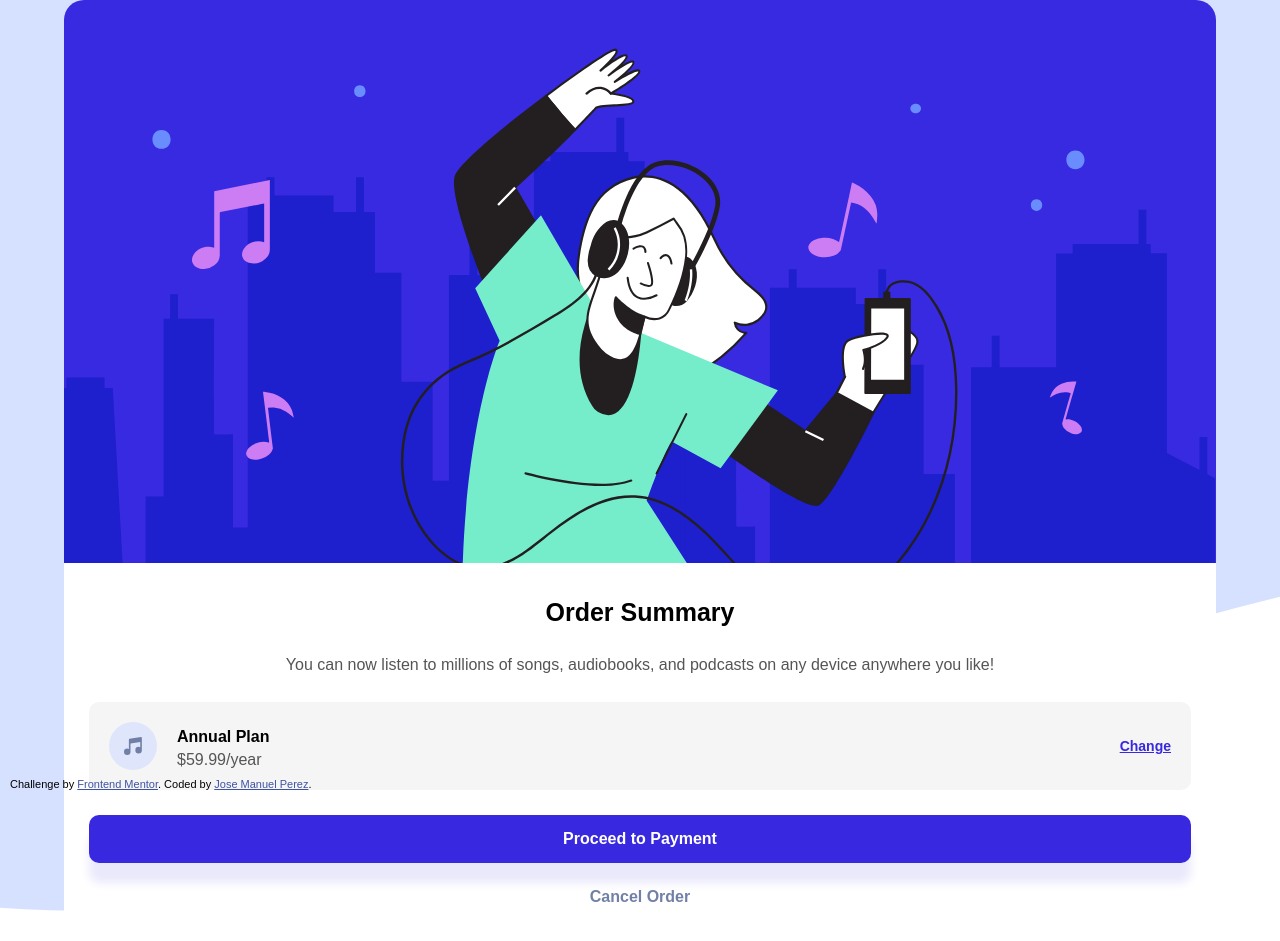
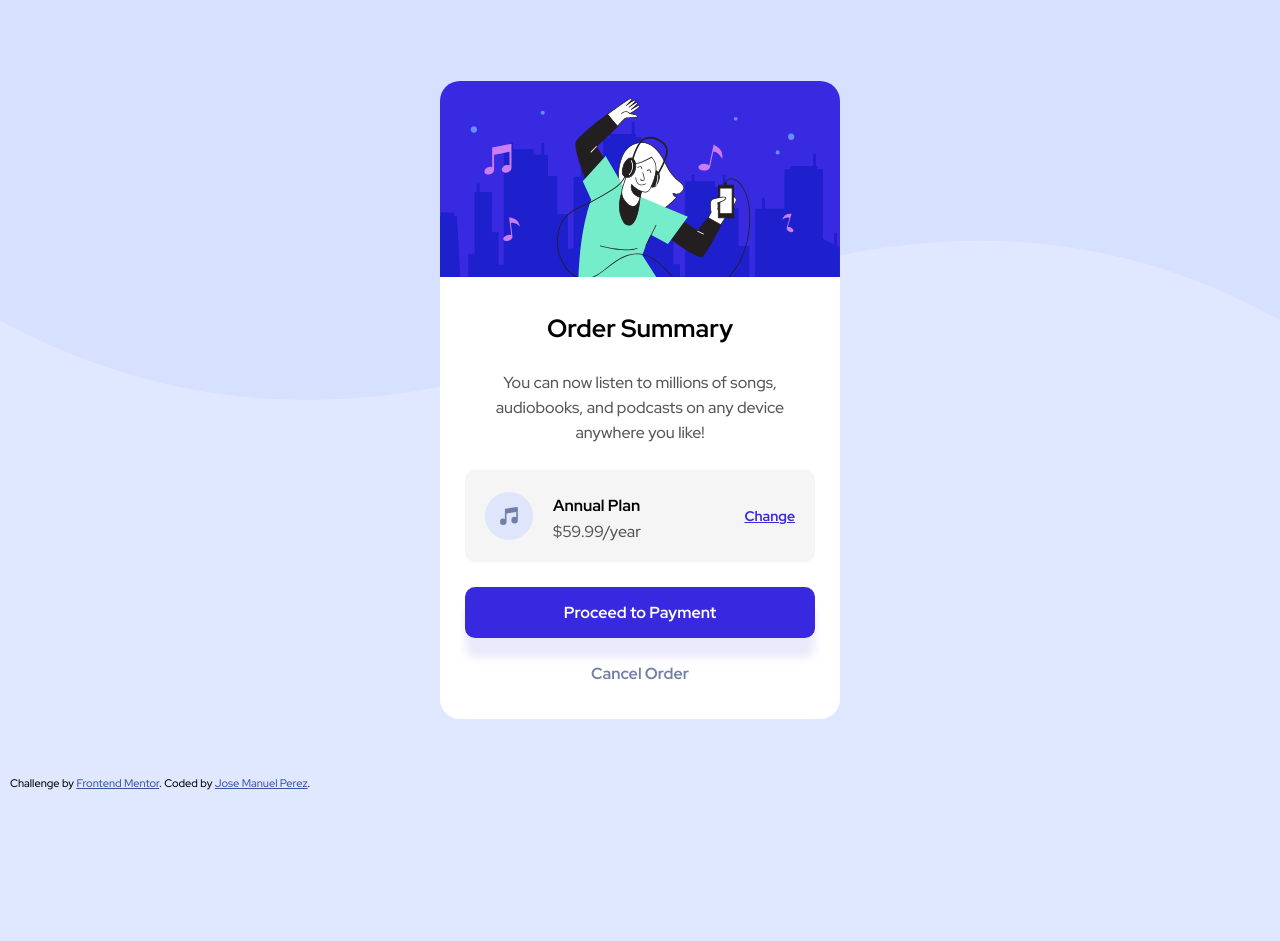
Before and after one commit to jmpevzla/fm-order-summary, a plain HTML site: page index.html in a window 1280 px wide. After the commit the page ends 800 px from the top, so only its background shows below. Drawn offline with Linux system fonts and the light colour scheme.

Commit message:
add red hat font add padding a desc text add media query for .order add background :before y color html tag add media query for html tag background desktop color and pattern

```diff
--- a/index.html
+++ b/index.html
@@ -7,6 +7,9 @@
   <link rel="icon" type="image/png" sizes="32x32" href="./images/favicon-32x32.png">
   <link rel="stylesheet" href="styles.css">
   <link rel="stylesheet" href="order.css">
+  <link rel="preconnect" href="https://fonts.googleapis.com">
+  <link rel="preconnect" href="https://fonts.gstatic.com" crossorigin>
+  <link href="https://fonts.googleapis.com/css2?family=Red+Hat+Display:wght@500;700;900&display=swap" rel="stylesheet">
 
   <title>Frontend Mentor | Order summary card</title>
 
--- a/order.css
+++ b/order.css
@@ -1,7 +1,5 @@
 .order {
-  --color-pale-blue: hsl(225, 100%, 94%);
   --color-bright-blue: hsl(245, 75%, 52%);
-
   --color-des-blue: hsl(224, 23%, 55%);
   --color-light-pale-blue: hsl(245, 75%, 70%);
 
@@ -33,6 +31,7 @@
 
 .order .desc {
   line-height: 25px;
+  padding: 0 10px;
   color: #555;
 }
 
@@ -102,3 +101,12 @@
 .order .cancel-link:hover {
   color: #333;
 }
+
+@media screen and (min-width: 400px) {
+
+  .order {
+    width: auto;
+    max-width: 400px;
+  }
+
+}
--- a/styles.css
+++ b/styles.css
@@ -5,10 +5,23 @@
 }
 
 html {
-  font-family: Arial, Helvetica, sans-serif;
-  background-image: url(./images/pattern-background-mobile.svg);
+  --color-pale-blue: hsl(225, 100%, 94%);
+
+  font-family: 'Red Hat Display', sans-serif;
+  background-color: var(--color-pale-blue);
   background-repeat: no-repeat;
-  background-size: 220vh;
+}
+
+html:before {
+  content: "";
+  background-image:url("./images/pattern-background-mobile.svg");
+  background-repeat: no-repeat;
+  background-size: 100% 100%;
+  position: fixed;
+  z-index: -1;
+  display: inline-block;
+  height: 25vh;
+  width: 100vw;
 }
 
 main {
@@ -29,3 +42,23 @@ main {
 .attribution a {
   color: hsl(228, 45%, 44%);
 }
+
+@media screen and (min-width: 600px) {
+
+  html {
+    background-image: none;
+    background-color: var(--color-pale-blue);
+  }
+
+  html::before {
+    content: "";
+    background-image:url("./images/pattern-background-desktop.svg");
+    background-repeat: no-repeat;
+    background-size: 100% 100%;
+    position: fixed;
+    z-index: -1;
+    display: inline-block;
+    height: 50vh;
+    width: 100vw;
+  }
+}
```
